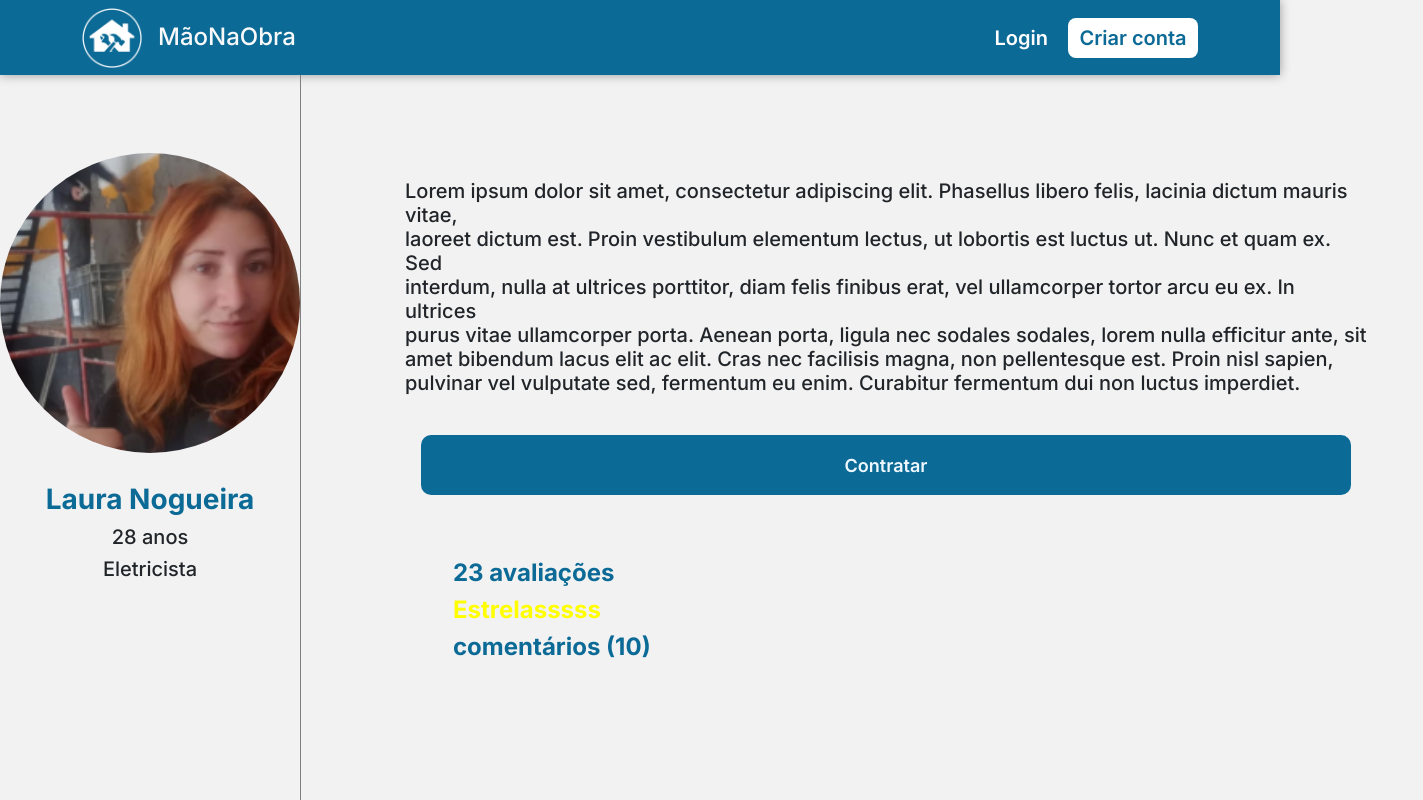
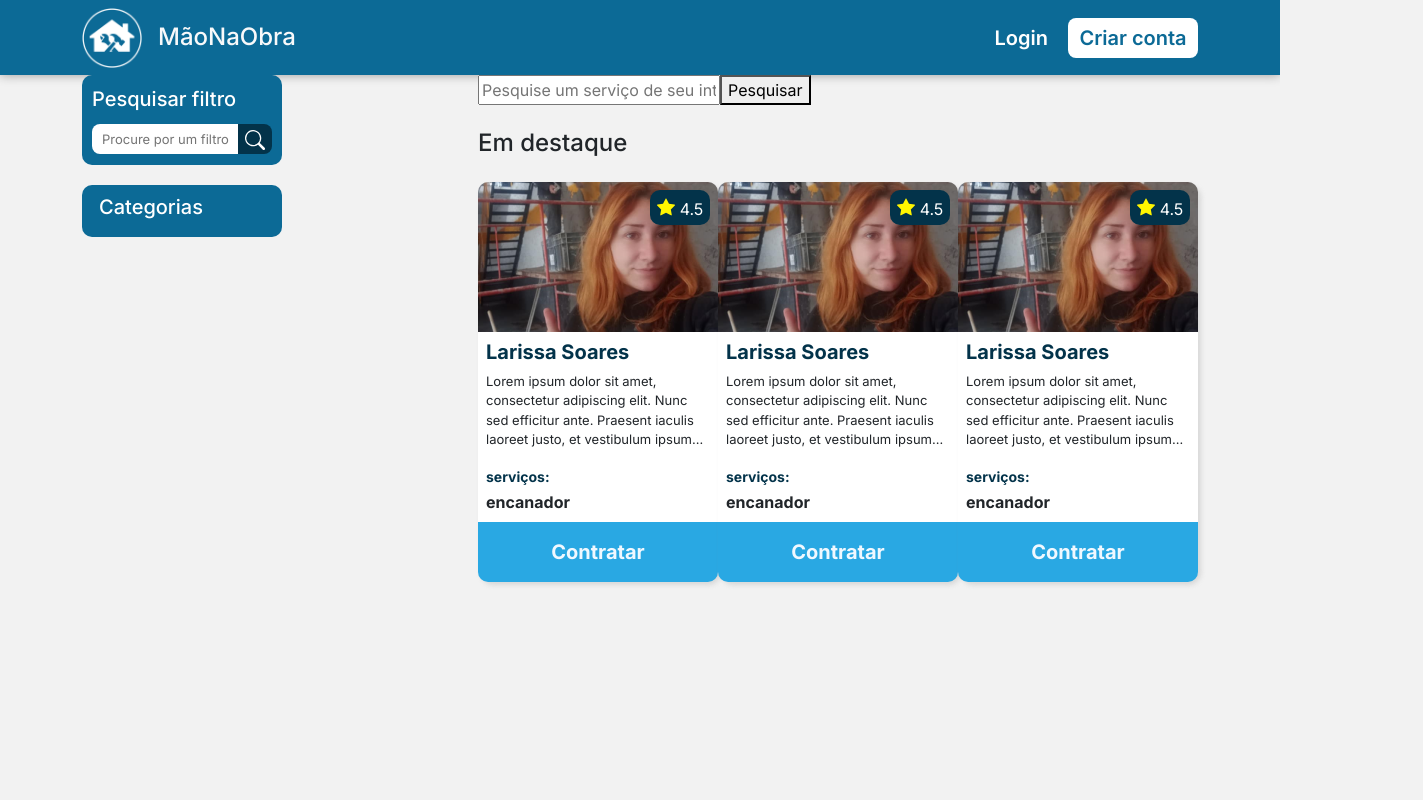
Before and after one commit to MaoNaObraa/MaoNaObra, a React (Vite) app: page / in a window 1280 px wide. Shown: the top 800 px of the page, 1423 px wide, since content can reach past the window. Built offline with nearby package versions, Linux system fonts and the light colour scheme.

Commit message:
Update Home.jsx

```diff
--- a/src/pages/Home/Home.jsx
+++ b/src/pages/Home/Home.jsx
@@ -1,35 +1,28 @@
+import CardsPrestadorServico from '../../components/cards-PrestadorServico/CardsPrestadorServico';
+import Categories from '../../components/categories-filter/categories/Categories';
+import FilterSearch from '../../components/categories-filter/filter/FilterSearch';
 import './Home.css'
 
 const Home = () => {
     return (
-        <div className=' d-flex  justify-content-between' id='home-box'>
-          <div id='informations' className='d-flex flex-column  align-items-center'>
-            <div id='img' className='d-flex mt-5'>
+        <div className='container d-flex justify-content-between' id='home-box'>
+            <div id='categories-box'>
+                <FilterSearch />
+                <Categories />
             </div>
-               <h3 className='d-flex' id='nome'>Laura Nogueira</h3>
-                <h5>28 anos</h5>
-                  <h5>Eletricista</h5>
-          </div>
-          <div id='description' className='d-flex  m-5 flex-column'>
-            <div id='alinhar'className='d-flex flex-column m-5 p-2 align-itemns-center'>
-             <h5>Lorem ipsum dolor sit amet, consectetur adipiscing elit. Phasellus libero felis, lacinia dictum mauris vitae,<br/>
-               laoreet dictum est. Proin vestibulum elementum lectus, ut lobortis est luctus ut. Nunc et quam ex. Sed<br/>
-               interdum, nulla at ultrices porttitor, diam felis finibus erat, vel ullamcorper tortor arcu eu ex. In ultrices<br/>
-               purus vitae ullamcorper porta. Aenean porta, ligula nec sodales sodales, lorem nulla efficitur ante, sit<br/>
-               amet bibendum lacus elit ac elit. Cras nec facilisis magna, non pellentesque est. Proin nisl sapien,<br/>
-               pulvinar vel vulputate sed, fermentum eu enim. Curabitur fermentum dui non luctus imperdiet.
-             </h5>
-               <div className='d-flex p-3 mt-3'>
-               <button id='botao-contratar'> Contratar </button>
-               </div>
-               <div className='d-flex p-5 flex-column'>
-                <h4 id='avaliacao'>23 avaliações</h4>
-                <h4 id='estrela'>Estrelasssss</h4>
-                <h4 id='comentario'>comentários (10)</h4>
-               </div>
 
-           </div>
-          </div>
+            <div id='principal-box-home' className='pb-3'>
+                <div className='d-flex' id='pesquisar-box'>
+                    <input type="text" placeholder='Pesquise um serviço de seu interesse' id='pesquisar-input'/>
+                    <button id='pesquisar-button'>Pesquisar</button>
+                </div>
+                <div className='mt-4' id="persons">
+                    <h4 className='mb-4'>Em destaque</h4>
+                    <div>
+                        <CardsPrestadorServico />
+                    </div>
+                </div>
+            </div>
         </div>
      );
 }
```
